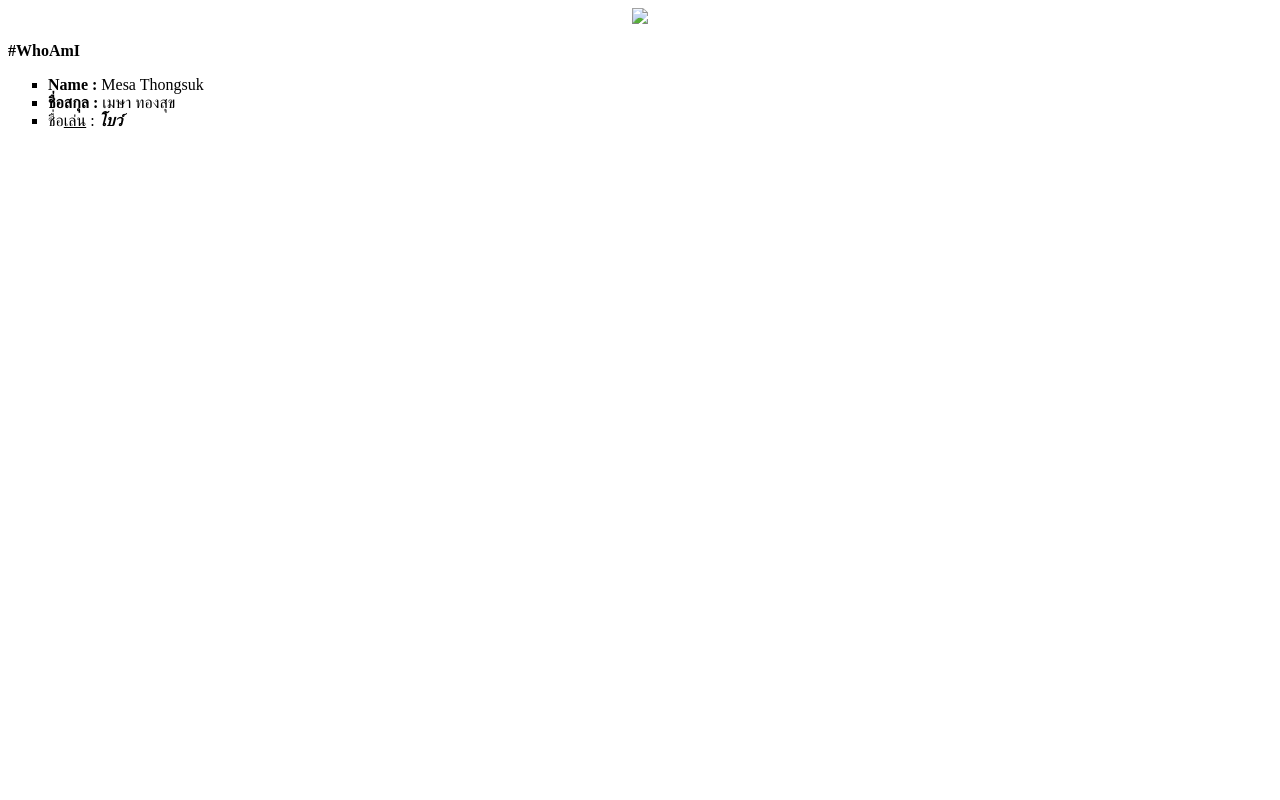
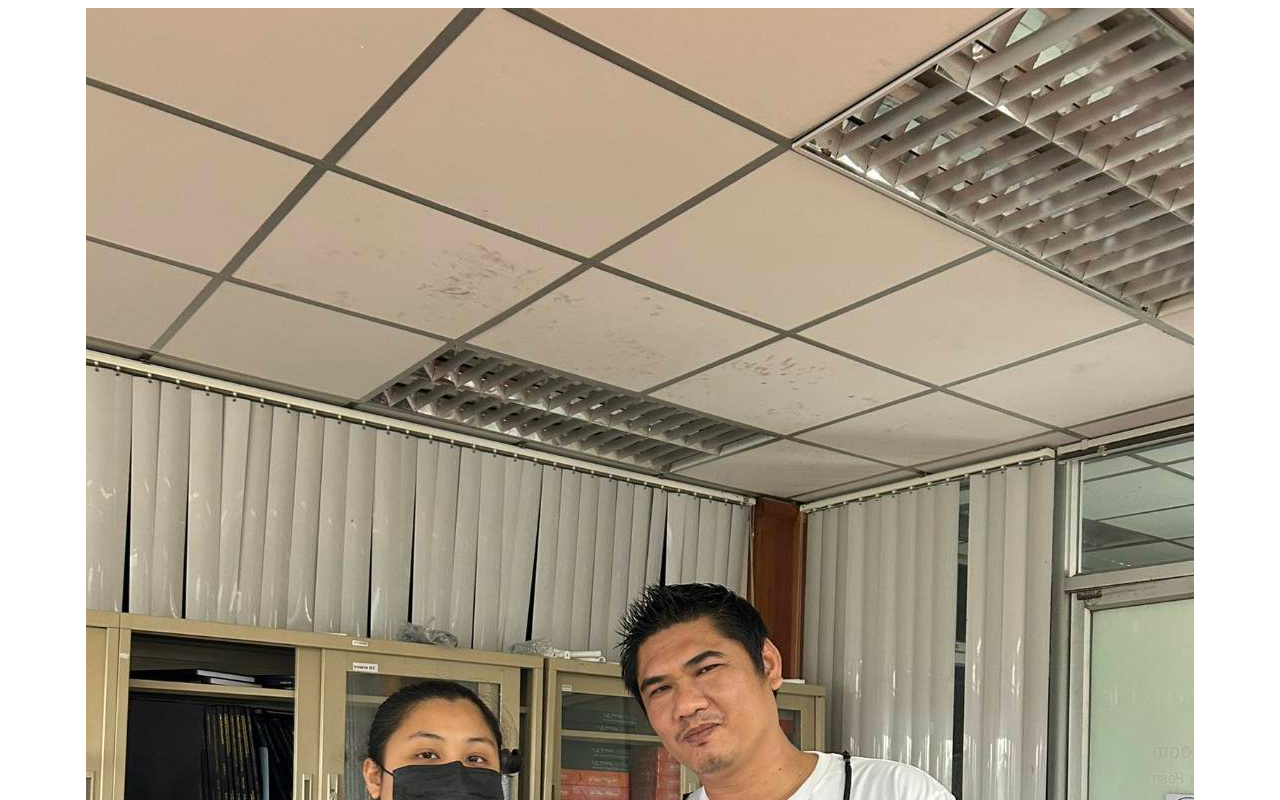
Before and after one commit to XmesaX/XmesaX.github.io, a plain HTML site: page index.html in a window 1280 px wide. Shown: the top 800 px of the page. Drawn offline with Linux system fonts and the light colour scheme.

Commit message:
Update index.html

```diff
--- a/index.html
+++ b/index.html
@@ -3,7 +3,7 @@
 
     </head>
     <body>
-        <center><IMG SRC = "/img/mesa.jpg"></center></br>
+        <center><IMG SRC = "/mesa.jpg"></center></br>
         <b>#WhoAmI</b>
         <UL type="square"><li><style="margin-lefg: 30px;"> <b>Name    :</b> Mesa Thongsuk<br>
         <style="margin-lefg: 30px;"><li><b>ชื่อสกุล    :</b>  เมษา ทองสุข<br>
```
